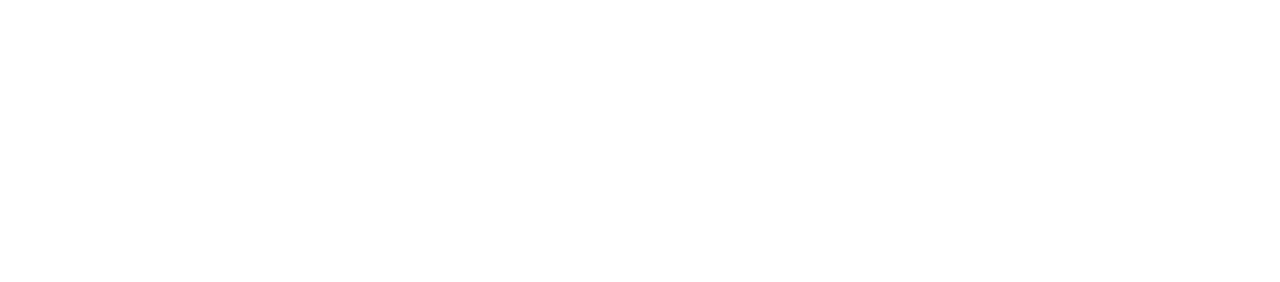
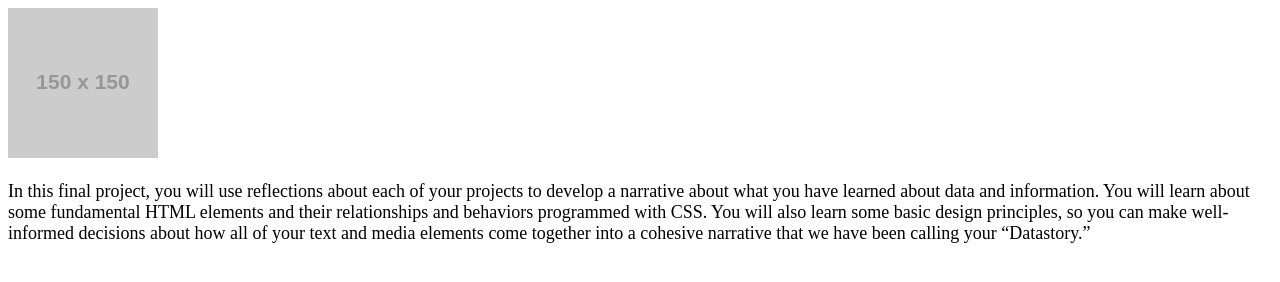
Before and after one commit to farinaa/farinaa-data-story, a plain HTML site: page index.html in a window 1280 px wide. Drawn offline with Linux system fonts and the light colour scheme; placeholder pictures from the web are drawn by us.

Commit message:
First attempt to center picture at top

```diff
--- a/assets/css/style.css
+++ b/assets/css/style.css
@@ -0,0 +1,16 @@
+html {
+  font-size: 18px;
+}
+
+body {
+  display: grid;
+  height: 150px;
+}
+
+section#profile-pic {
+  grid-column: 2 / 3;
+}
+
+img {
+  justify-content: center;
+}
--- a/index.html
+++ b/index.html
@@ -13,6 +13,15 @@
     <link rel="stylesheet" type="text/css" href="assets/css/style.css" />
   </head>
   <body>
-
+    <header>
+      <section id="profile-pic">
+        <img src="https://via.placeholder.com/150" />
+      </section>
+      <section id="profile-text">
+        <p>
+          In this final project, you will use reflections about each of your projects to develop a narrative about what you have learned about data and information. You will learn about some fundamental HTML elements and their relationships and behaviors programmed with CSS. You will also learn some basic design principles, so you can make well-informed decisions about how all of your text and media elements come together into a cohesive narrative that we have been calling your “Datastory.”
+        </p>
+      </section>
+    </header>
   </body>
 </html>
```
